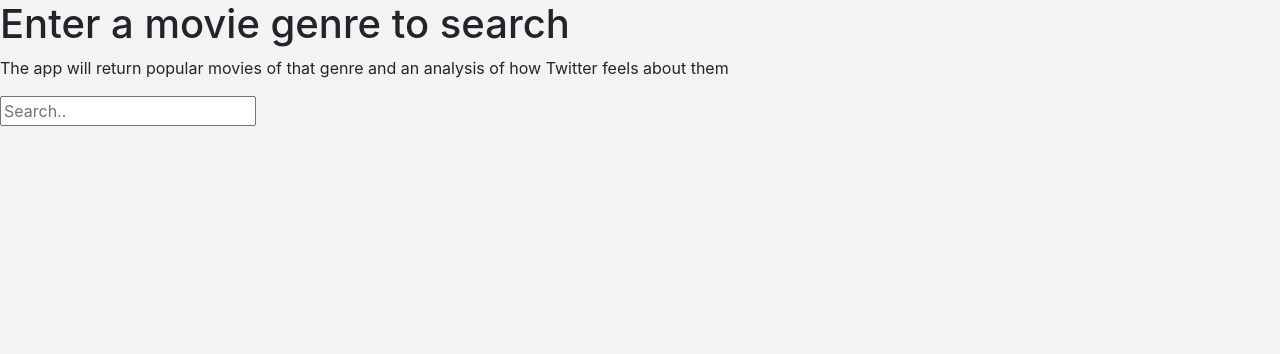
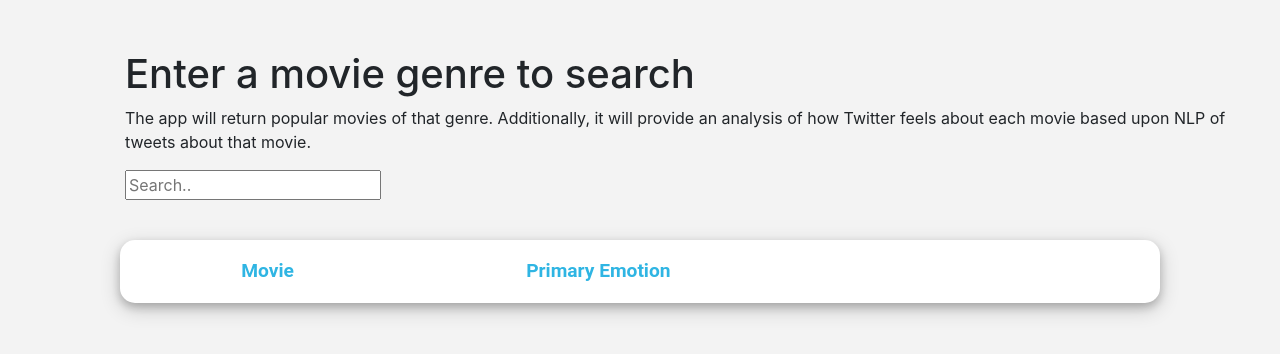
Before and after one commit to sarah256/411-project, a Flask app: page / in a window 1280 px wide. Shown: the part 126-480 px from the top of the page. Run offline with Flask 2, Linux system fonts and the light colour scheme; lists and menus that the app fills with data are empty; some libraries are stand-ins or nearby versions.

Commit message:
Update front end to show images and data in a table

```diff
--- a/main.py
+++ b/main.py
@@ -14,9 +14,11 @@ def input_text():
 	r = requests.get(url)
 	full_json = r.json()
 	movies = {} # key: movie name ; value: sentiment
+	movie_images = {}
 	# print(full_json)
 	for movie in full_json['results']:
 		movies[movie['title']] = []
+		movie_images[movie['title']] = movie['poster_path']
 
 	if request.method == "POST":
 		print(request.form)
@@ -37,7 +39,7 @@ def input_text():
 				break
 		print(final_movies)
 
-	return render_template("home.html", movies=final_movies)
+	return render_template("home.html", movies=final_movies, images=movie_images)
 
 if __name__ == "__main__":
     app.run(debug=True)
--- a/templates/home.html
+++ b/templates/home.html
@@ -20,19 +20,33 @@
 		    </div>
 	      </a>
 	    </nav>
-	    <h1>Enter a movie genre to search</h1>
-		<p>The app will return popular movies of that genre and an analysis of how Twitter feels about them</p>
-		<form action="/input" method="POST">
-			<input type="text" name="submitText" id="submitText" placeholder="Search.."><!-- <button onclick="smh();" type="button">Submit!</button> -->
-		</form>
-		<div class="def-text">
-			<ul>
+	    <div style="padding-left: 125px;padding-top: 50px;padding-bottom: 20px;">
+		    <h1>Enter a movie genre to search</h1>
+			<p>The app will return popular movies of that genre. Additionally, it will provide an analysis of how Twitter feels about each movie based upon NLP of tweets about that movie.</p>
+			<form action="/input" method="POST">
+				<input type="text" name="submitText" id="submitText" placeholder="Search.."><!-- <button onclick="smh();" type="button">Submit!</button> -->
+			</form>
+		</div>
+		  <div class="table-container">
+		    <table class="table table-hover table-borderless data-table">
+		      <thead>
+		        <tr class="table-headers">
+		          <th scope="col"></th>
+		          <th scope="col">Movie</th>
+		          <th scope="col">Primary Emotion</th>
+		        </tr>
+		      </thead>
+		      <tbody>
 				{% for movie in movies %}
-					<li>{{ movie }}</li>
-					<p>{{ movies[movie] }}</p>
+		            <tr style="border-top: 1.5px solid #DDD;">
+						<td><img src="https://image.tmdb.org/t/p/w500{{ images[movie] }}" height=125></td>
+						<td>{{ movie }}</td>
+						<td>{{ movies[movie] }}</td>
+					</tr>
 				{% endfor %}
-			</ul>
-		</div>
+		      </tbody>
+		    </table>
+		  </div>
 	</body>
 </html>
 <script>
```
Also changed, not shown: 1 other file.
